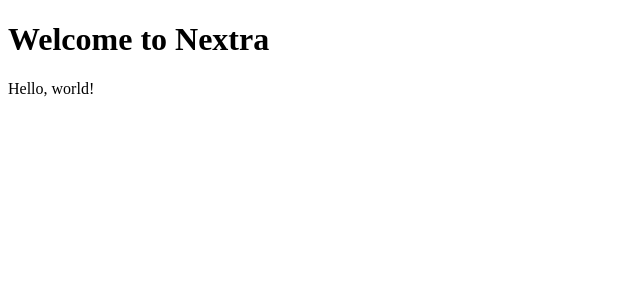
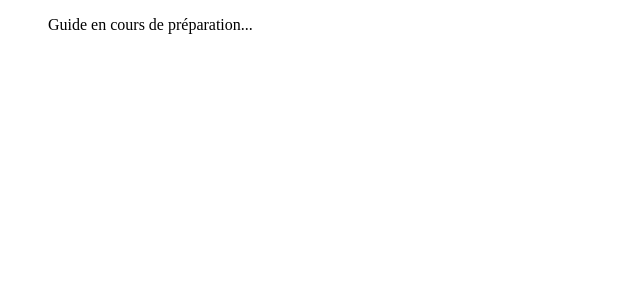
Before and after one commit to SofRahmani/my-docs, a Next.js app: page /docs/next/middleware in a window 1280 px wide. Shown: the top 300 px of the page, without its empty margins (0-640 px from the left). Built offline with nearby package versions, Linux system fonts and the light colour scheme.

Commit message:
docs: :memo: working progress

```diff
--- a/pages/docs/auth/middleware.mdx
+++ b/pages/docs/auth/middleware.mdx
@@ -0,0 +1 @@
+> Guide en cours de préparation...
--- a/pages/docs/next/middleware.mdx
+++ b/pages/docs/next/middleware.mdx
@@ -1,3 +1 @@
-# Welcome to Nextra
-
-Hello, world!
+> Guide en cours de préparation...
```
